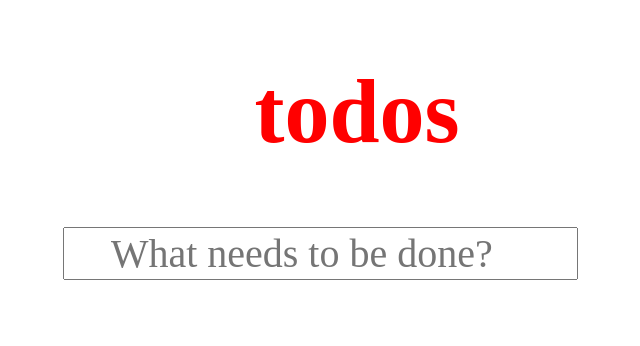
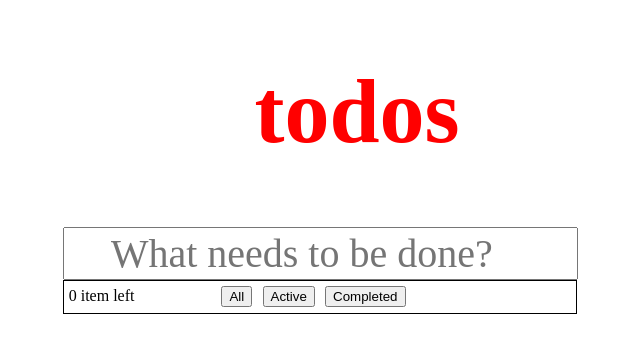
Before and after one commit to trang28092001/reactjs, a React (Create React App) app: page / in a window 1280 px wide. Shown: the top 346 px of the page, without its empty margins (283-923 px from the left). Built offline with nearby package versions, Linux system fonts and the light colour scheme.

Commit message:
Fix btn filter.

```diff
--- a/src/App.js
+++ b/src/App.js
@@ -1,10 +1,12 @@
 import "./App.css";
-import React, { useState } from "react";
+import React, { useEffect, useState } from "react";
 
 
 function App() {
   const [task, setTask] = useState();
   const [listTask, setListTask] = useState([]);
+  const [listTaskTmp, setListTaskTmp] = useState([]);
+  const [titleBtn, setTitleBtn] = useState('All');
 
   const handleSetTask = (e) => {
     let lastTask = listTask[listTask.length - 1];
@@ -20,49 +22,60 @@ function App() {
 
   const handleSumit = (e) => {
     let list = [...listTask];
-    if (task && e.key === "Enter") {
+    if (task && e.key === "Enter" && !list.includes(task)) {
       list.push(task);
     }
     setListTask(list);
-    // setTask(" ");
-
   };
 
-   const toggleChange = (id,e) => {
+  const toggleChange = (id, e) => {
     let temp = [...listTask];
-      for(var i = 0; i < temp.length; i++){
-        if (temp[i].id === id){
-          temp[i].status = !temp[i].status;
-        }
+    for (var i = 0; i < temp.length; i++) {
+      if (temp[i].id === id) {
+        temp[i].status = !temp[i].status;
       }
+    }
     setListTask(temp);
+    if (titleBtn === 'All') {
+      setListTaskTmp(temp)
+    }
   }
 
+  useEffect(() => {
+    if (titleBtn === 'All') {
+      setListTaskTmp(listTask)
+    }
+  }, [listTask, titleBtn])
+
   let fun = ["All", "Active", "Completed"];
-  const handleClickBtn = (item, e) =>{
-    console.log(item);
-    let listClick = [...listTask];
-    if(item === "Active"){
-      listClick.filter(i => i.status === false)
-              .map(filteredList => <li key = {filteredList.id} >{filteredList.taskName}</li> );
 
-    }else if (item === "Completed") {
-      listClick.filter(i => i.status === true)
-               .map(filteredList => <li key = {filteredList.id} >{filteredList.taskName}</li> );
+  const handleClickBtn = (item, e) => {
+    setTitleBtn(item)
+  }
+
+  useEffect(() => {
+    let listClick;
+    if (titleBtn === "Active") {
+      listClick = listTaskTmp.filter(i => i.status === false);
+
+    } else if (titleBtn === "Completed") {
+      listClick = listTaskTmp.filter(i => i.status === true);
     }
     else {
-      listClick.map(i => (i.status === true && i.status === false));
+      listClick = listTaskTmp.filter(i => (i.status === true || i.status === false));
     }
     setListTask(listClick);
-  }
+  }, [titleBtn])
+
   const myList = fun.map((item) => (
-    <button key={item} className="show" onClick={(e) => handleClickBtn(item,e)}>
+    <button key={item} className="show" onClick={(e) => handleClickBtn(item, e)}>
       {item}
     </button>
   ));
 
   console.log("TASK", task);
   console.log("List task", listTask);
+  console.log("List task tmp", listTask);
 
 
   return (
@@ -73,23 +86,23 @@ function App() {
           type="text"
           id="write"
           placeholder="What needs to be done?"
-          // value={""}
+          // value={task.taskName}
           onChange={handleSetTask}
           onKeyPress={handleSumit}
         />
         {listTask.length > 0 &&
           listTask.map((task) => (
             <li key={task.id}>
-               <input type="checkbox" className="button"  name= "checkBtn" checked = {task.status} onChange= {(e) => toggleChange(task.id, e)}/>
+              <input type="checkbox" className="button" name="checkBtn" checked={task.status} onChange={(e) => toggleChange(task.id, e)} />
               <label>{task.taskName}</label>
             </li>
           ))}
-        {listTask.length > 0 && (
+        {/* {listTask.length > 0 && ( */}
           <p className="end">
             <span>{listTask.length} item left</span>
             <span>{myList}</span>
           </p>
-        )}
+        {/* )} */}
       </div>
     </div>
   );
```
